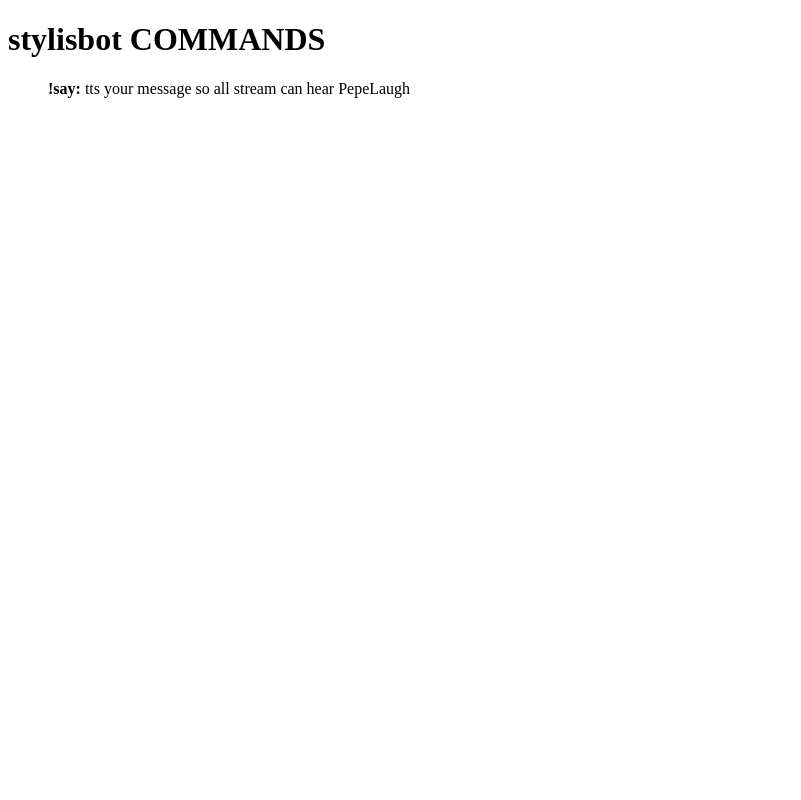
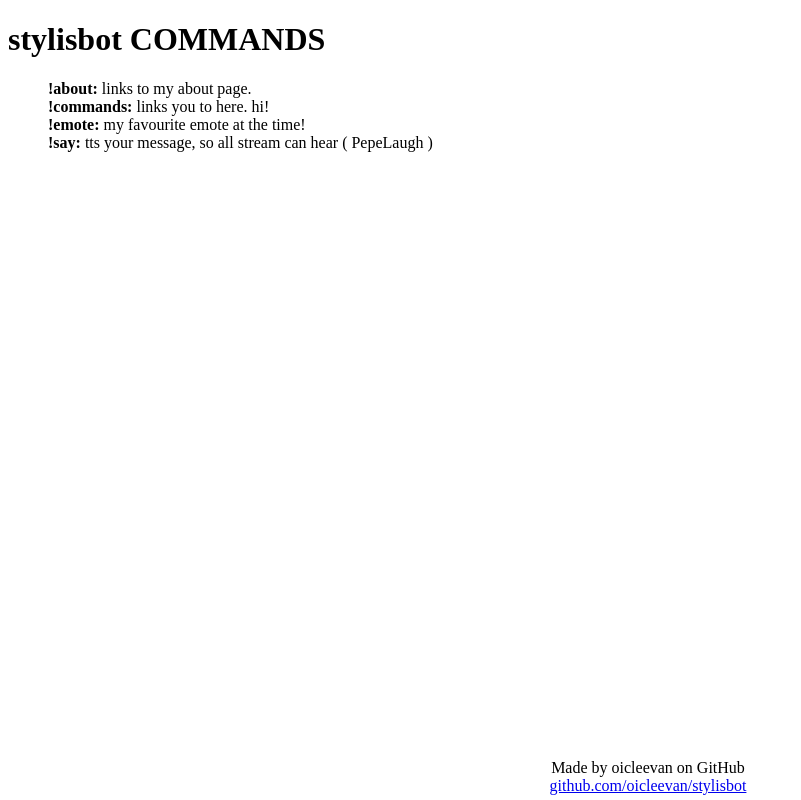
Before and after one commit to oicleevan/stylisbot, a plain HTML site: page documentation/commands.html in a window 1280 px wide. Shown: the whole page, without its empty margins (0-801 px from the left). Drawn offline with Linux system fonts and the light colour scheme.

Commit message:
new command, documentation overhaul

```diff
--- a/documentation/commands.html
+++ b/documentation/commands.html
@@ -4,7 +4,13 @@
 		<style type="text/css">
 		<!--
 	 		.tab { margin-left: 40px; }
- 		.tabagain { margin-left: 80px; }
+	 		/*.tabagain { margin-left: 80px; }*/
+	 		.footer {
+	 			position: fixed;
+	 			text-align: center;
+	 			bottom: 5px;
+	 			width: 100%;
+	 		}
 		-->
 		</style>
 		<title>stylisbot - COMMANDS</title>
@@ -12,8 +18,17 @@
 	<body>
 
 		<h1>stylisbot COMMANDS</h1>
-	<p class="tab"><b>!say:</b> tts your message so all stream can hear PepeLaugh</p>
-	<!-- <p class="tabagain">alias: !tts (when i get around to it</p> -->
 
+		<p class="tab">
+			<b>!about:</b> links to my about page.<br>
+			<b>!commands:</b> links you to here. hi!<br>
+			<b>!emote:</b> my favourite emote at the time!<br>
+			<b>!say:</b> tts your message, so all stream can hear ( PepeLaugh )
+		</p>
+
+
+		<div class="footer">Made by oicleevan on GitHub<br>
+			<a href="https://github.com/oicleevan/stylisbot">github.com/oicleevan/stylisbot</a>
+		</div>
 	</body>
 </html>
```
Also changed, not shown: documentation/about.html (+13 -1 lines), index.js (+7 -3 lines). Lines whose indentation alone changed are shown as unchanged.
